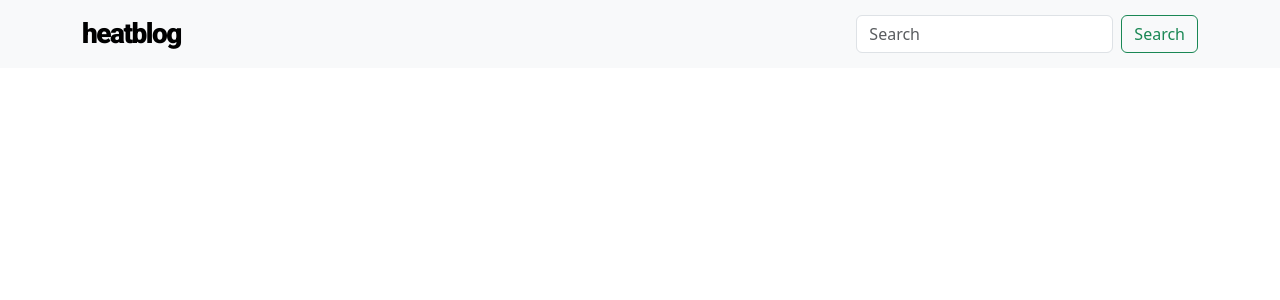
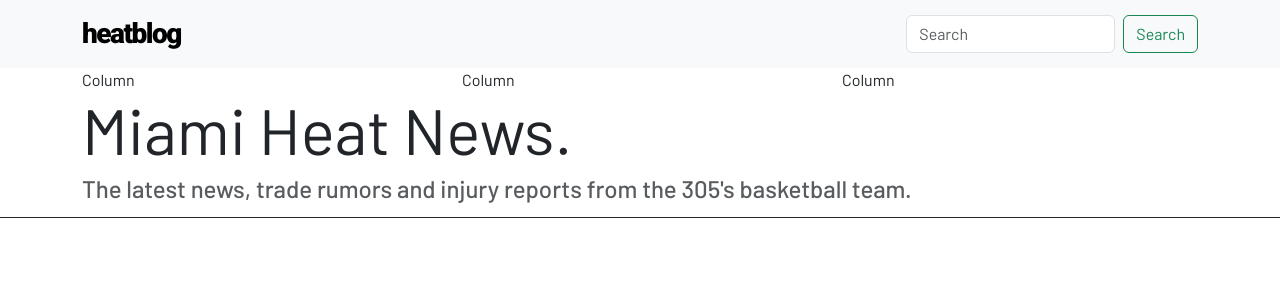
Before and after one commit to jmroczkowski99/django-djheatblog, a Django app: page / in a window 1280 px wide. Shown: the top 300 px of the page. Run offline with Django 4.2, Linux system fonts and the light colour scheme.

Commit message:
feat: add splash page

```diff
--- a/djheatblog/djheatblog/static/css/main.css
+++ b/djheatblog/djheatblog/static/css/main.css
@@ -7,3 +7,12 @@
     font-family: 'Roboto', sans-serif;
     letter-spacing: -1.5px;
 }
+
+html,
+body {
+    font-family: "Barlow", sans-serif;
+}
+
+.fw-500{
+    font-weight: 500;
+}
--- /dev/null
+++ b/djheatblog/djheatblog/templates/blog/components/splash.html
@@ -0,0 +1,21 @@
+<div class="border-bottom border-1 border-dark">
+  <div class="container">
+
+    <div class="row">
+      <div class="col">
+        Column
+      </div>
+      <div class="col">
+        Column
+      </div>
+      <div class="col">
+        Column
+      </div>
+    </div>
+
+    <h1 class="display-3">Miami Heat News.</h1>
+    <p class="fs-4 lh-1 text-muted fw-500">
+      The latest news, trade rumors and injury reports from the 305's basketball team.
+    </p>
+  </div>
+</div>
--- a/djheatblog/djheatblog/templates/blog/index.html
+++ b/djheatblog/djheatblog/templates/blog/index.html
@@ -6,4 +6,5 @@
 
 {% block template %}
 {% include "../base/navbar.html" %}
+{% include "./components/splash.html" %}
 {% endblock %}
```
